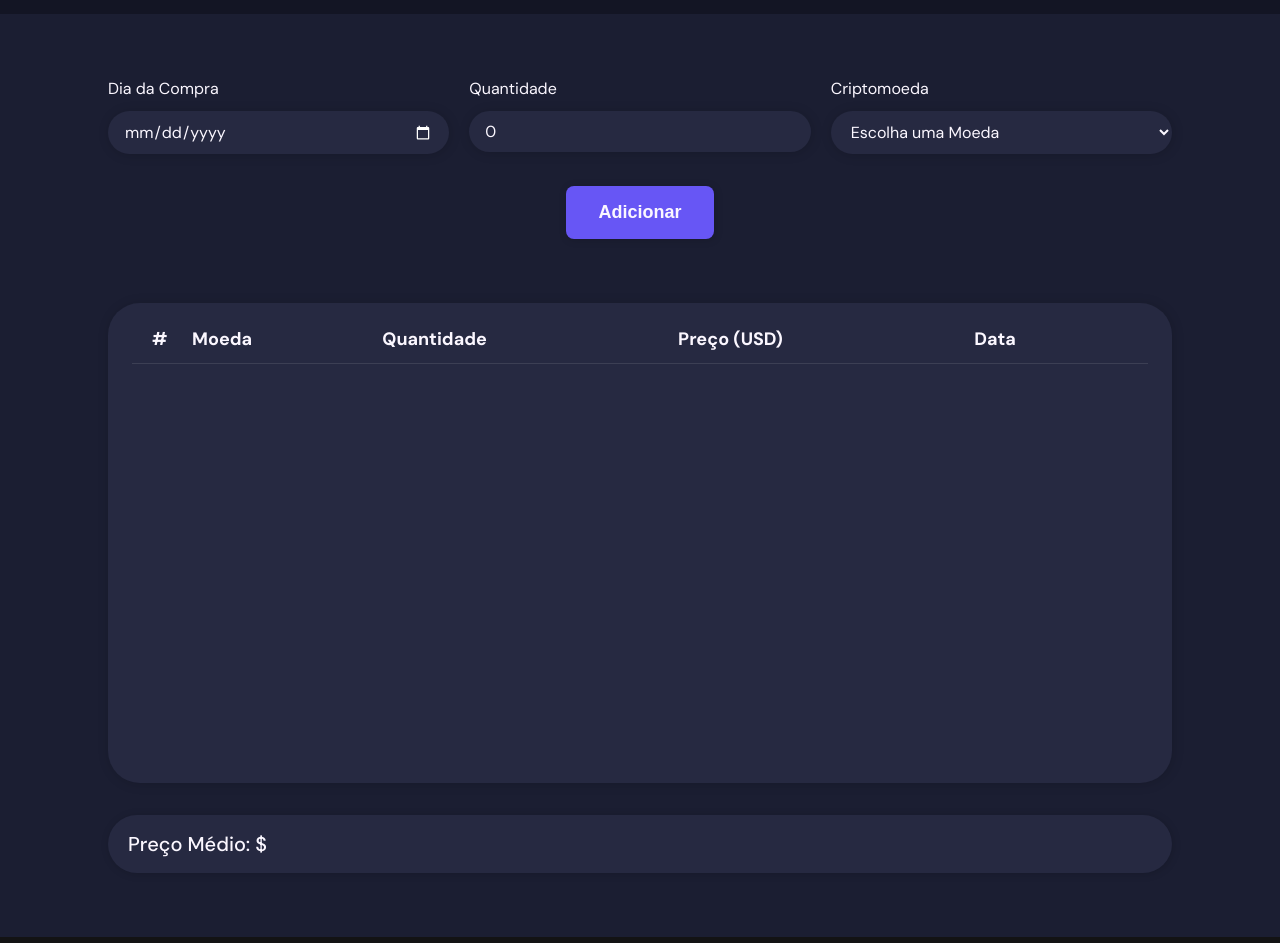
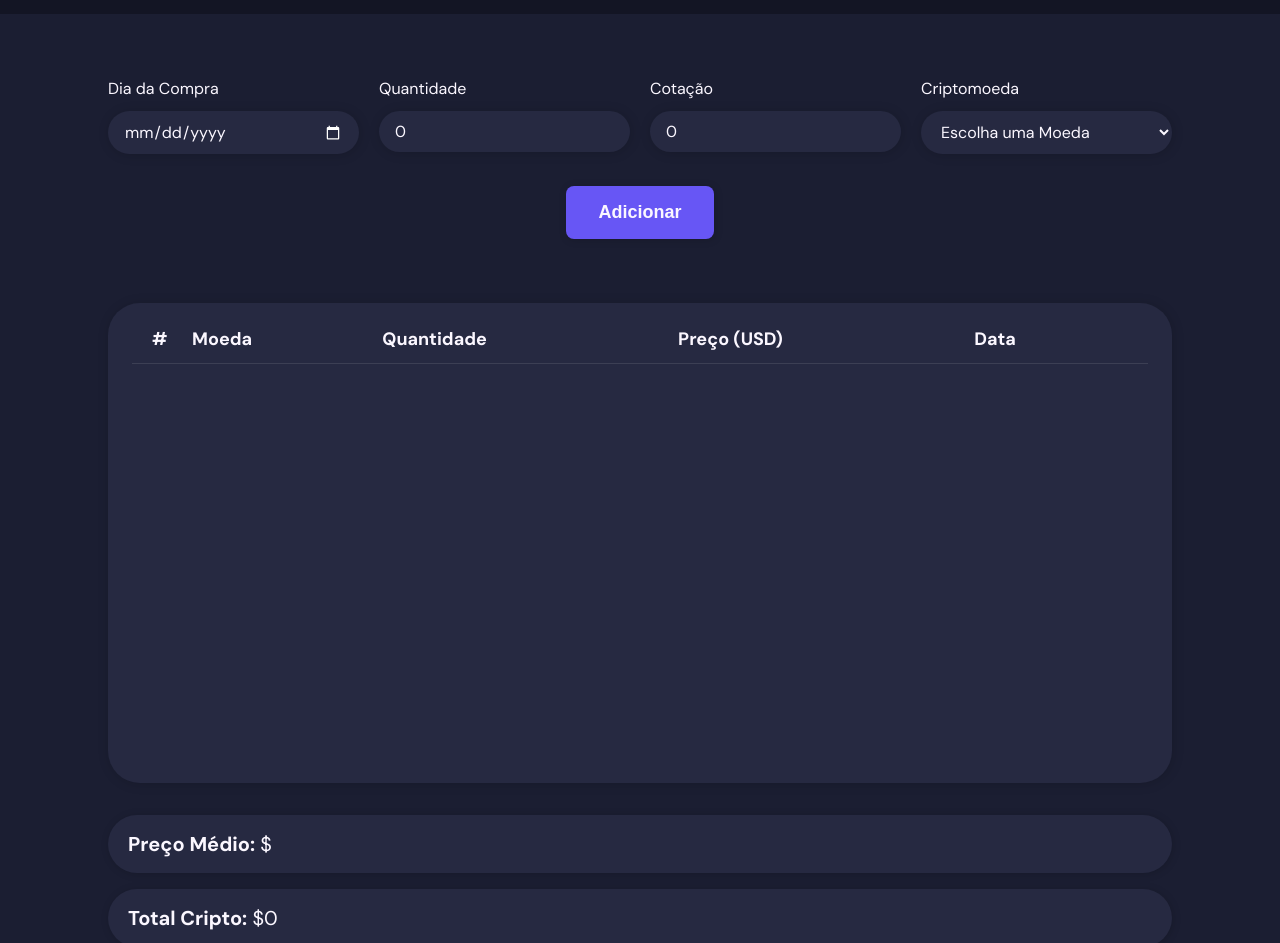
Before and after one commit to joaofbrigido/cryptoprice, a Next.js app: page /preco-medio in a window 1280 px wide. Shown: the part 58-1001 px from the top of the page. Built offline with nearby package versions, Linux system fonts and the light colour scheme.

Commit message:
add cotação e total crypto no preço médio

```diff
--- a/src/pages/preco-medio/index.tsx
+++ b/src/pages/preco-medio/index.tsx
@@ -35,10 +35,13 @@ type Crypto = {
 const PrecoMedio = () => {
   const [date, setDate] = useState('');
   const [quantity, setQuantity] = useState(0);
+  const [quotation, setQuotation] = useState(0);
   const [coin, Setcoin] = useState('');
   const [cryptoList, setCryptoList] = useState<Crypto[]>([]);
   const [loading, setLoading] = useState(false);
   const [slug, setSlug] = useState(0);
+  const [totalCrypto, setTotalCrypto] = useState(0);
+  const [totalDolar, setTotalDolar] = useState(0);
 
   // @ts-ignore: Unreachable code error
   const { theme } = useContext(ThemeContext);
@@ -65,6 +68,8 @@ const PrecoMedio = () => {
           );
           const crypto: CryptoResponse = await response.json();
           setSlug(slug + 1);
+          const price =
+            quotation <= 0 ? crypto.market_data.current_price.usd : quotation;
 
           if (response.ok) {
             const newRow = {
@@ -74,7 +79,7 @@ const PrecoMedio = () => {
               symbol: crypto.symbol,
               image: crypto.image.small,
               quantity: quantity,
-              price: crypto.market_data.current_price.usd,
+              price: price,
               date: date,
             };
 
@@ -121,6 +126,12 @@ const PrecoMedio = () => {
     }
   }
 
+  function handleTotalCrypto(cryptoListArr: Crypto[]) {
+    const quantity = cryptoListArr.map((crypto) => crypto.quantity);
+    const cryptoTotal = quantity.reduce((qty, acc) => qty + acc, 0);
+    setTotalCrypto(cryptoTotal);
+  }
+
   useEffect(() => {
     if (typeof window !== 'undefined') {
       const cryptoListLocalstorage = localStorage.getItem('cryptoList');
@@ -128,6 +139,7 @@ const PrecoMedio = () => {
       if (cryptoListLocalstorage) {
         const cryptoListArr = JSON.parse(cryptoListLocalstorage);
         setCryptoList(cryptoListArr);
+        handleTotalCrypto(cryptoListArr);
       }
     }
   }, []);
@@ -168,6 +180,17 @@ const PrecoMedio = () => {
                 className={S.input}
                 value={quantity}
                 onChange={({ target }) => setQuantity(Number(target.value))}
+                data-theme={theme}
+              />
+            </div>
+            <div className={S.inputWrapp}>
+              <label htmlFor="quotation">Cotação</label>
+              <input
+                type="number"
+                id="quotation"
+                className={S.input}
+                value={quotation}
+                onChange={({ target }) => setQuotation(Number(target.value))}
                 data-theme={theme}
               />
             </div>
@@ -249,7 +272,14 @@ const PrecoMedio = () => {
             </table>
           </div>
           <p className={S.averagePrice} data-theme={theme}>
-            Preço Médio: ${CalculateAveragePrice()}
+            <strong>Preço Médio:</strong> ${CalculateAveragePrice()}
+          </p>
+          <p
+            className={S.averagePrice}
+            data-theme={theme}
+            style={{ marginTop: '16px' }}
+          >
+            <strong>Total Cripto:</strong> ${totalCrypto}
           </p>
         </main>
       </section>
--- a/src/pages/preco-medio/styles.module.scss
+++ b/src/pages/preco-medio/styles.module.scss
@@ -12,7 +12,7 @@
 
 .inputsContainer {
   display: grid;
-  grid-template-columns: repeat(3, 1fr);
+  grid-template-columns: repeat(4, 1fr);
   gap: 20px;
 
   &[data-theme='light'] {
@@ -59,7 +59,6 @@
   border-radius: 32px;
   margin-top: 32px;
   font-size: var(--s20);
-  font-weight: 500;
   box-shadow: 1px 1px 8px rgba(0, 0, 0, 0.16);
 
   &[data-theme='light'] {
@@ -82,13 +81,13 @@
   }
 }
 
-@media (max-width: 630px) {
+@media (max-width: 900px) {
   .inputsContainer {
     grid-template-columns: 1fr 1fr;
   }
 }
 
-@media (max-width: 450px) {
+@media (max-width: 486px) {
   .inputsContainer {
     grid-template-columns: 1fr;
   }
```
